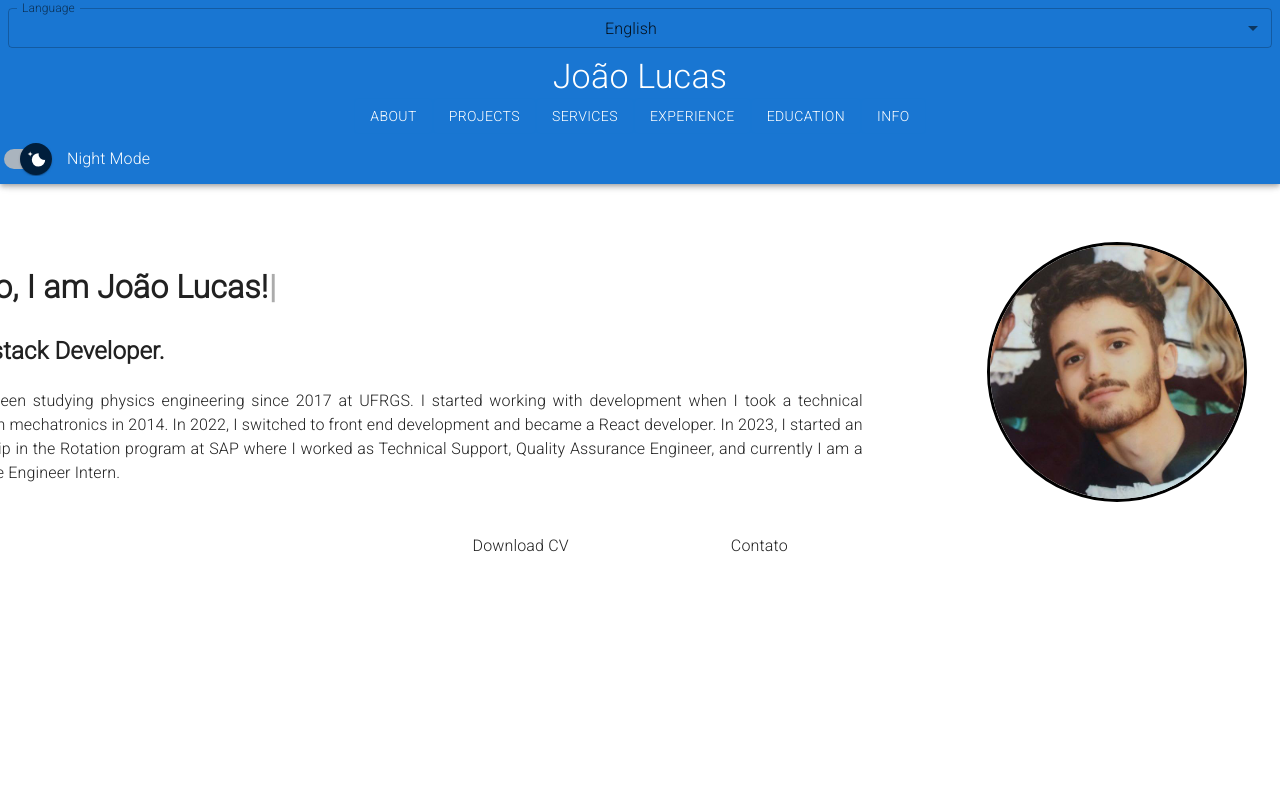
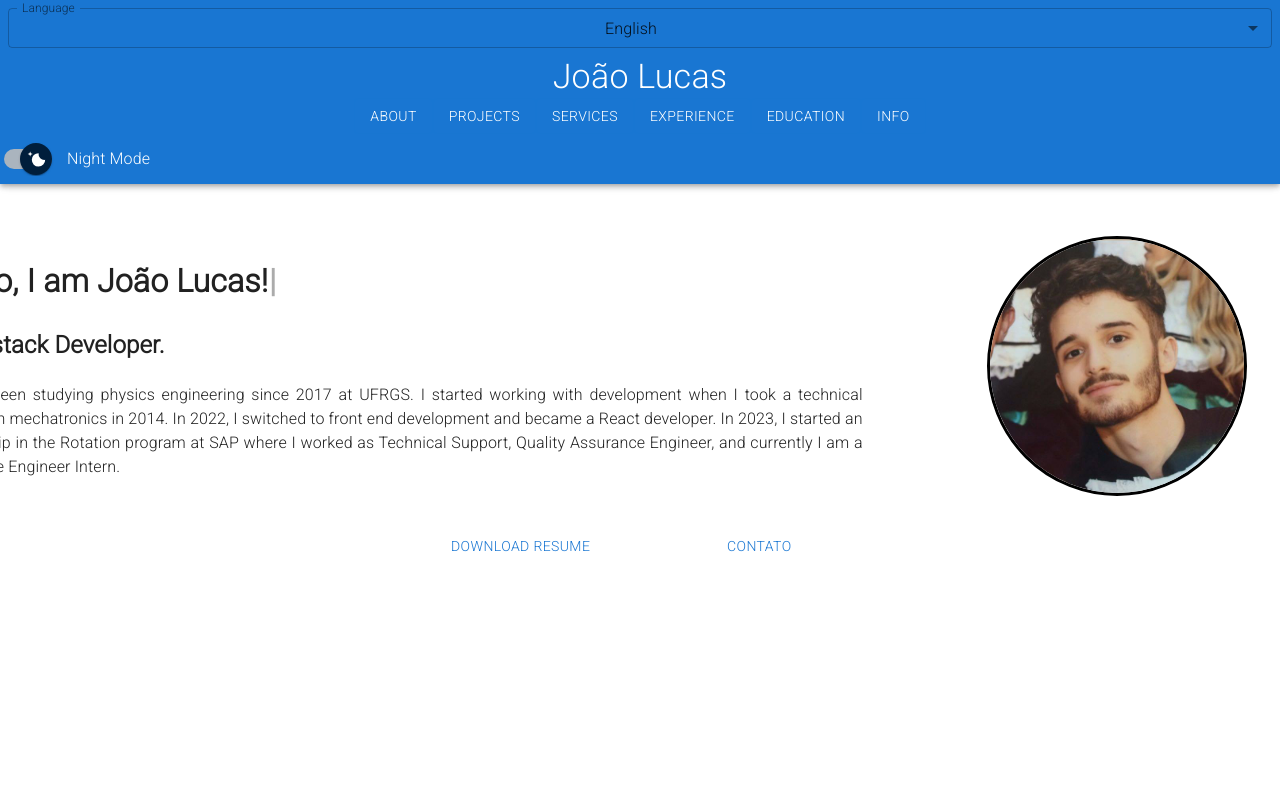
Before and after one commit to joaolucasmm/portfolio-dev, a React (Create React App) app: page / in a window 1280 px wide. Shown: the top 800 px of the page. Built offline with nearby package versions, Linux system fonts and the light colour scheme.

Commit message:
Add Download Resume button

```diff
--- a/src/Components/Hero/Hero.jsx
+++ b/src/Components/Hero/Hero.jsx
@@ -10,8 +10,14 @@ import TerminalIcon from '@mui/icons-material/Terminal';
 import DataObjectIcon from '@mui/icons-material/DataObject';
 import SourceIcon from '@mui/icons-material/Source';
 import textSelector from './texts';
+import { Button } from '@mui/material';
 
 function Hero({ styleSection, language }) {
+    const resumeLink =
+    language === "english"
+        ? "https://raw.githubusercontent.com/joaolucasmm/portfolio/main/src/Assets/Documents/JoaoLucasMirandaMenegassoResume.pdf"
+        : "https://raw.githubusercontent.com/joaolucasmm/portfolio/main/src/Assets/Documents/JoaoLucasMirandaMenegassoCurriculo.pdf";
+
     return (
         <div className={styleSection}>
             <div className='hero_container'>
@@ -44,10 +50,10 @@ function Hero({ styleSection, language }) {
                     </Grid>
                     <Grid size={4} />
                     <Grid size={2} className='button'>
-                        Download CV
+                        <Button href={resumeLink} target='_blank'>Download Resume</Button>
                     </Grid>
                     <Grid size={2} className='button'>
-                        Contato
+                        <Button href="https://google.com" target='_blank'>Contato</Button>
                     </Grid>
                     <Grid size={4} />
                 </Grid>
```
